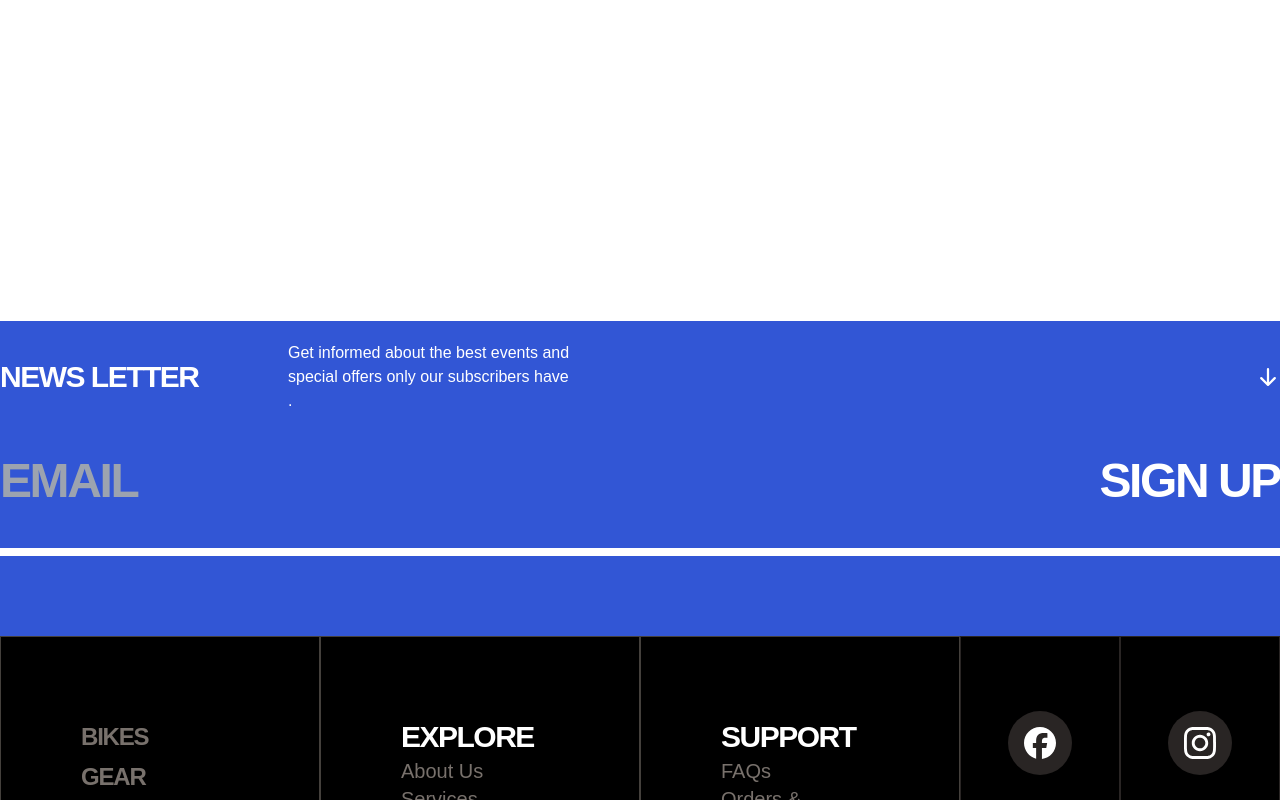
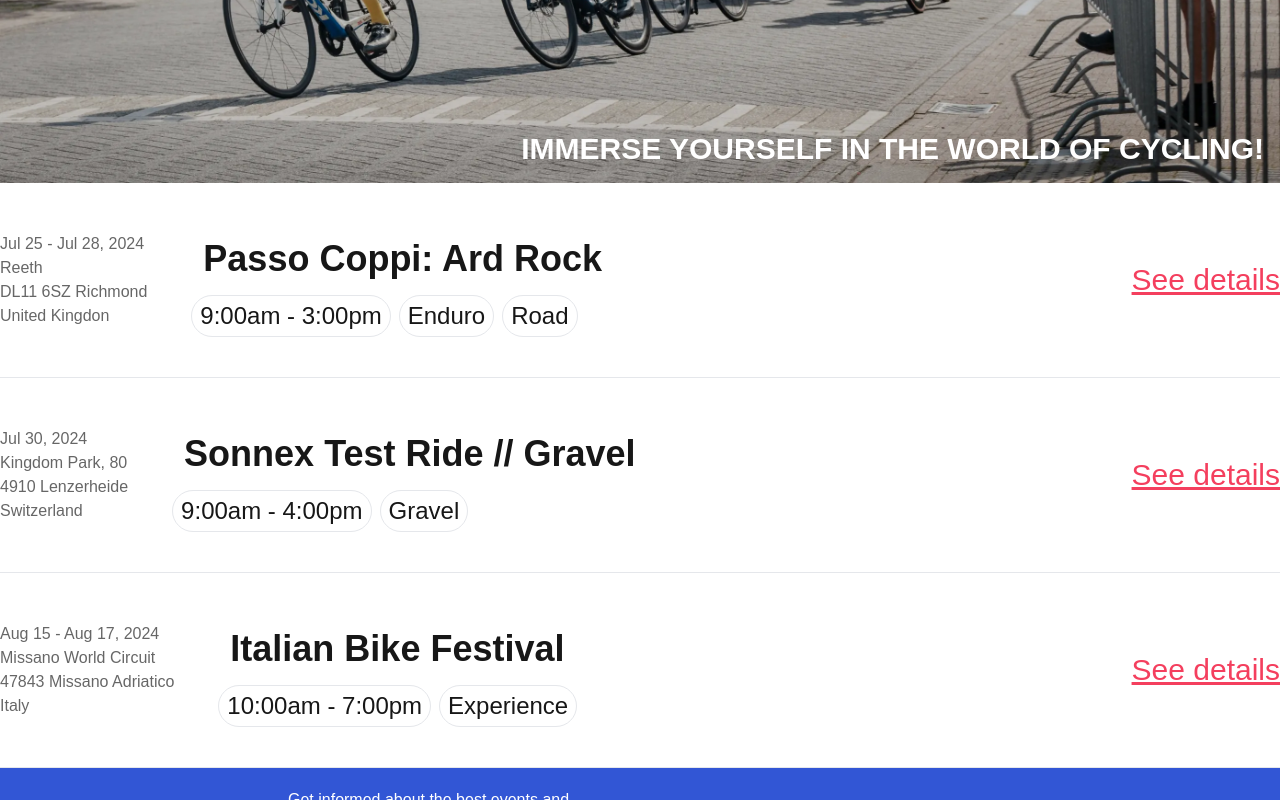
Before and after one commit to Yagya-Adh/sonex_cycle, a Next.js app: page /events in a window 1280 px wide. Before the commit this address had no page. Shown: the part 560-1360 px from the top of the page. Built offline with nearby package versions, Linux system fonts and the light colour scheme.

Commit message:
page created: event page created

```diff
--- a/app/about/page.tsx
+++ b/app/about/page.tsx
@@ -1,15 +1,20 @@
 "use client";
-import Image from "next/image";
+import Image, { StaticImageData } from "next/image";
 import aboutBannerImage from "../assets/about/about.webp";
 import ExploreSectionComponent from "../components/explore/ExploreSectionComponent";
 import exploreTextData from "../../explorePageTextData.json";
+import MainImageBanner from "../components/banner/MainImageBanner";
 
 const eventPageData = exploreTextData;
 
 const AboutPage = () => {
   return (
     <div className="max-w-screen-2xl mx-auto ">
-      <MainPageBanner pageName="ABOUT" pageSlug="NEXT STEP: ADVENTURE " />
+      <MainImageBanner
+        pageName="ABOUT"
+        pageSlug="NEXT STEP: ADVENTURE"
+        bannerImage={aboutBannerImage}
+      />
 
       {eventPageData?.slice(0, 1).map((eventsData) => (
         <EventPageBody
@@ -20,8 +25,6 @@ const AboutPage = () => {
         />
       ))}
 
-      <ExploreSectionComponent />
-
       {eventPageData?.slice(1, 2).map((eventsData) => (
         <EventPageBody
           title={eventsData.title}
@@ -30,6 +33,7 @@ const AboutPage = () => {
           key={eventsData.id}
         />
       ))}
+      <ExploreSectionComponent />
 
       {eventPageData?.slice(2, 3).map((eventsData) => (
         <EventPageBody
@@ -44,25 +48,6 @@ const AboutPage = () => {
 };
 
 export default AboutPage;
-interface IMainPageBanner {
-  pageName: string;
-  pageSlug: string;
-}
-const MainPageBanner = ({ pageName, pageSlug }: IMainPageBanner) => {
-  return (
-    <>
-      <div className="relative">
-        <div className="absolute top-4 left-4">
-          <h1 className="text-9xl text-white font-extrabold"> {pageName} </h1>
-        </div>
-        <Image src={aboutBannerImage} className="" alt="about_" />
-        <div className="absolute bottom-4 right-4">
-          <h2 className="text-3xl text-white font-extrabold"> {pageSlug} </h2>
-        </div>
-      </div>
-    </>
-  );
-};
 
 interface IEventPageBody {
   key: number;
--- /dev/null
+++ b/app/components/banner/MainImageBanner.tsx
@@ -0,0 +1,30 @@
+"use client";
+
+import Image, { StaticImageData } from "next/image";
+
+interface IMainImageBanner {
+  pageName: string;
+  pageSlug: string;
+  bannerImage: StaticImageData;
+}
+
+const MainImageBanner = ({
+  pageName,
+  pageSlug,
+  bannerImage,
+}: IMainImageBanner) => {
+  return (
+    <>
+      <div className="relative">
+        <div className="absolute top-4 left-4">
+          <h1 className="text-9xl text-white font-extrabold"> {pageName} </h1>
+        </div>
+        <Image src={bannerImage} className="" alt="banner_" />
+        <div className="absolute bottom-4 right-4">
+          <h2 className="text-3xl text-white font-extrabold"> {pageSlug} </h2>
+        </div>
+      </div>
+    </>
+  );
+};
+export default MainImageBanner;
--- a/app/components/nav/NavBar.tsx
+++ b/app/components/nav/NavBar.tsx
@@ -63,8 +63,8 @@ const NavBar = () => {
           </div>
 
           {openFirst && (
-            <div className="relative bg-white p-10">
-              <div className="max-w-screen-2xl px-10 mx-auto flex items-center justify-between">
+            <div className="relative bg-white">
+              <div className="max-w-screen-2xl py-5 px-10 mx-auto flex items-center justify-between">
                 <div className="flex justify-center">
                   {shopNav?.slice(0, 3).map((pillLink) => (
                     <div key={pillLink.id}>
@@ -102,7 +102,7 @@ const NavBar = () => {
             </div>
           )}
           {openSecond && (
-            <div className="max-w-screen-2xl mx-auto px-10">
+            <div className="max-w-screen-2xl mx-auto px-10 py-5">
               <div className="grid grid-cols-3 gap-4">
                 {exploreNav?.map((explore) => (
                   <div key={explore.id} className="">
--- /dev/null
+++ b/app/events/page.tsx
@@ -0,0 +1,129 @@
+import React from "react";
+import MainImageBanner from "../components/banner/MainImageBanner";
+import eventBannerImage from "../assets/event/eventsimage.webp";
+const ServicesPage = () => {
+  return (
+    <>
+      <div className="max-w-screen-2xl mx-auto">
+        <MainImageBanner
+          bannerImage={eventBannerImage}
+          pageName="EVENTS"
+          pageSlug="IMMERSE YOURSELF IN THE WORLD OF CYCLING!"
+        />
+      </div>
+      <EventCardLists />
+    </>
+  );
+};
+
+export default ServicesPage;
+
+const data = [
+  {
+    id: 1,
+    columnFirst: [
+      {
+        id: 1,
+        date: "Jul 25 - Jul 28, 2024",
+        location: "Reeth",
+        address: "DL11 6SZ Richmond",
+        country: "United Kingdon",
+      },
+    ],
+    eventTitle: "Passo Coppi: Ard Rock",
+    columnSecond: ["9:00am - 3:00pm", "Enduro", "Road"],
+  },
+
+  {
+    id: 2,
+    columnFirst: [
+      {
+        id: 1,
+        date: "Jul 30, 2024",
+        location: "Kingdom Park, 80",
+        address: "4910 Lenzerheide",
+        country: "Switzerland",
+      },
+    ],
+    eventTitle: "Sonnex Test Ride // Gravel",
+    columnSecond: ["9:00am - 4:00pm", "Gravel"],
+  },
+  {
+    id: 3,
+    columnFirst: [
+      {
+        id: 1,
+        date: "Aug 15 - Aug 17, 2024",
+        location: "Missano World Circuit",
+        address: "47843 Missano Adriatico",
+        country: "Italy",
+      },
+    ],
+    eventTitle: "Italian Bike Festival",
+    columnSecond: ["10:00am - 7:00pm", "Experience"],
+  },
+];
+
+const EventCardLists = () => {
+  return (
+    <>
+      {data?.map((listEvent) => (
+        <div
+          className=" mx-auto max-w-screen-2xl bg-white border-b"
+          key={listEvent.id}
+        >
+          <div className="flex flex-col ">
+            <div className="flex justify-between items-center">
+              <div className="flex justify-evenly items-center">
+                {listEvent.columnFirst?.map((firstColum) => (
+                  <ul className="text-sonex-mutedtText" key={firstColum.id}>
+                    <li>{firstColum.date}</li>
+                    <li>{firstColum.location}</li>
+                    <li>{firstColum.address}</li>
+                    <li>{firstColum.country}</li>
+                  </ul>
+                ))}
+                <div className="flex flex-col justify-center p-10">
+                  <h1 className="text-4xl font-bold p-4">
+                    {listEvent.eventTitle}
+                  </h1>
+                  <div className="flex">
+                    {listEvent.columnSecond?.map((secondColumn, index) => (
+                      <CustomPillLists text={secondColumn} key={index} />
+                    ))}
+                  </div>
+                </div>
+              </div>
+              <div>
+                <CustomButton />
+              </div>
+            </div>
+          </div>
+        </div>
+      ))}
+    </>
+  );
+};
+
+type textIN = {
+  text: string;
+  key: number;
+};
+
+const CustomPillLists = ({ text, key }: textIN) => {
+  return (
+    <>
+      <h1 className="rounded-full px-2 py-1 text-2xl border mx-1" key={key}>
+        {text}
+      </h1>
+    </>
+  );
+};
+
+const CustomButton = () => {
+  return (
+    <button className="text-rose-500 text-3xl underline">
+      {"See details"}
+    </button>
+  );
+};
--- /dev/null
+++ b/app/services/page.tsx
@@ -0,0 +1,7 @@
+import React from "react";
+
+const page = () => {
+  return <div>page</div>;
+};
+
+export default page;
--- a/tailwind.config.ts
+++ b/tailwind.config.ts
@@ -22,6 +22,7 @@ const config: Config = {
           borderCol: "#0000001a",
           blackBackGroundCol: "#0009",
           footerFormBackGround: "#3256d5",
+          mutedtText: "#0009",
         },
 
         // Barlow Condensed, sans-serif
```
Also changed, not shown: app/assets/event/eventsimage.webp (added).
